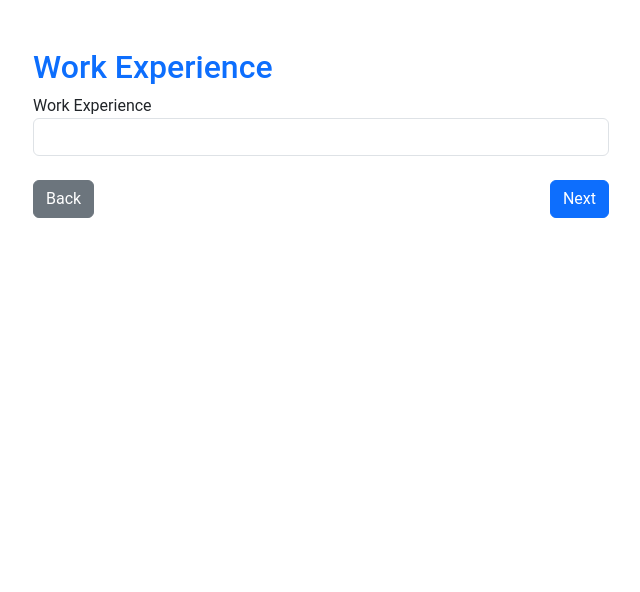
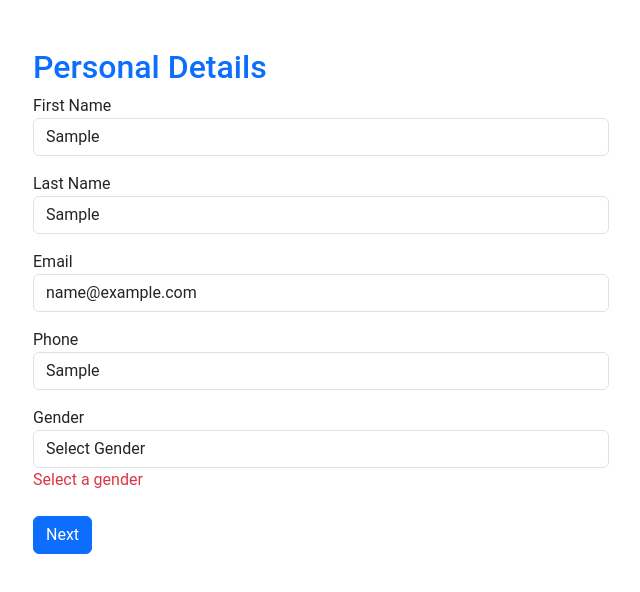
Before and after one commit to mnesh01/application1, a React (Create React App) app: page / in a window 1280 px wide. Both pictures are taken after typing "Sample", "Sample", "name@example.com", "Sample" into the empty fields and a click on the button "Next". Shown: the top 592 px of the page, without its empty margins (319-959 px from the left). Built offline with nearby package versions, Linux system fonts and the light colour scheme.

Commit message:
Fix gender and summary

```diff
--- a/src/JobApplicationForm.js
+++ b/src/JobApplicationForm.js
@@ -3,7 +3,7 @@ import { Formik, Form, Field, ErrorMessage } from "formik";
 import * as Yup from "yup";
 import "bootstrap/dist/css/bootstrap.min.css";
 
-const steps = ["Personal Details", "Work Experience", "Resume Upload", "Review & Submit"];
+const steps = ["Personal Details", "Profile", "Review & Submit"];
 
 const MultiStepForm = () => {
   const [step, setStep] = useState(0);
@@ -12,8 +12,9 @@ const MultiStepForm = () => {
     lastname: "",
     email: "",
     phone: "",
-    experience: "",
+    gender: "",
     resume: null,
+    psummary: "",
   });
   const [loading, setLoading] = useState(false);
   const [successMessage, setSuccessMessage] = useState(null);
@@ -24,12 +25,14 @@ const MultiStepForm = () => {
       lastname: Yup.string().required("Required"),
       email: Yup.string().email("Invalid email").required("Required"),
       phone: Yup.string().required("Required"),
-    }),
-    Yup.object({
-      experience: Yup.string().required("Required"),
+      gender: Yup.string().required("Select a gender")
+
     }),
     Yup.object({
       resume: Yup.mixed().required("Resume is required"),
+    }),
+    Yup.object({
+      psummary: Yup.string().required("Required"),
     }),
   ];
 
@@ -82,17 +85,21 @@ const MultiStepForm = () => {
                   <Field name="phone" className="form-control" />
                   <ErrorMessage name="phone" component="div" className="text-danger" />
                 </div>
+                <div className="mb-3">
+                    <label>Gender</label>
+                    <Field as="select" name="gender" className="form-control">
+                     <option value="">Select Gender</option>
+                    <option value="male">Male</option>
+                    <option value="female">Female</option>
+                    <option value="other">Other</option>
+            </Field>
+            <ErrorMessage name="gender" component="div" className="text-danger" />
+          </div>
               </>
             )}
             {step === 1 && (
-              <div className="mb-3">
-                <label>Work Experience</label>
-                <Field name="experience" className="form-control" />
-                <ErrorMessage name="experience" component="div" className="text-danger" />
-              </div>
-            )}
-            {step === 2 && (
-              <div className="mb-3">
+               <>
+               <div className="mb-3">
                 <label>Resume Upload</label>
                 <input
                   type="file"
@@ -101,16 +108,23 @@ const MultiStepForm = () => {
                 />
                 <ErrorMessage name="resume" component="div" className="text-danger" />
               </div>
+              <div className="mb-3">
+                <label>Personal summary</label>
+                <Field name="psummary" className="form-control" />
+                <ErrorMessage name="experience" component="div" className="text-danger" />
+              </div>
+              </>
             )}
-            {step === 3 && (
+            {step === 2 && (
               <div>
                 <h4>Review Your Details</h4>
-                <p><strong>First Name:</strong> {formData.name}</p>
-                <p><strong>Last Name:</strong> {formData.name}</p>
+                <p><strong>First Name:</strong> {formData.firstname}</p>
+                <p><strong>Last Name:</strong> {formData.lastname}</p>
                 <p><strong>Email:</strong> {formData.email}</p>
                 <p><strong>Phone:</strong> {formData.phone}</p>
-                <p><strong>Experience:</strong> {formData.experience}</p>
+                <p><strong>Gender:</strong> {formData.gender}</p>
                 <p><strong>Resume:</strong> {formData.resume?.name || "Not uploaded"}</p>
+                <p><strong>Personal summary:</strong> {formData.psummary}</p>
               </div>
             )}
             <div className="d-flex justify-content-between mt-4">
```
